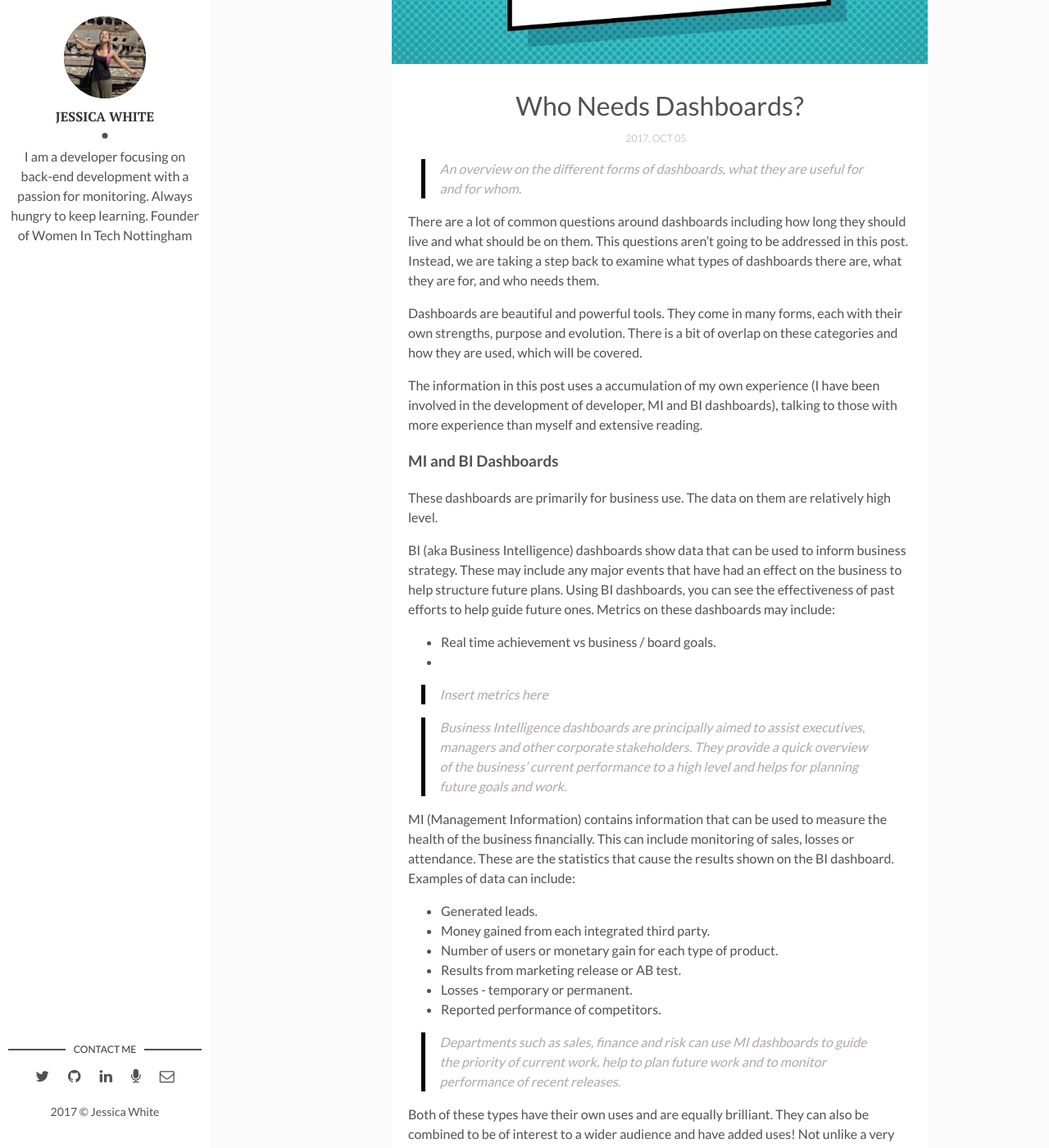
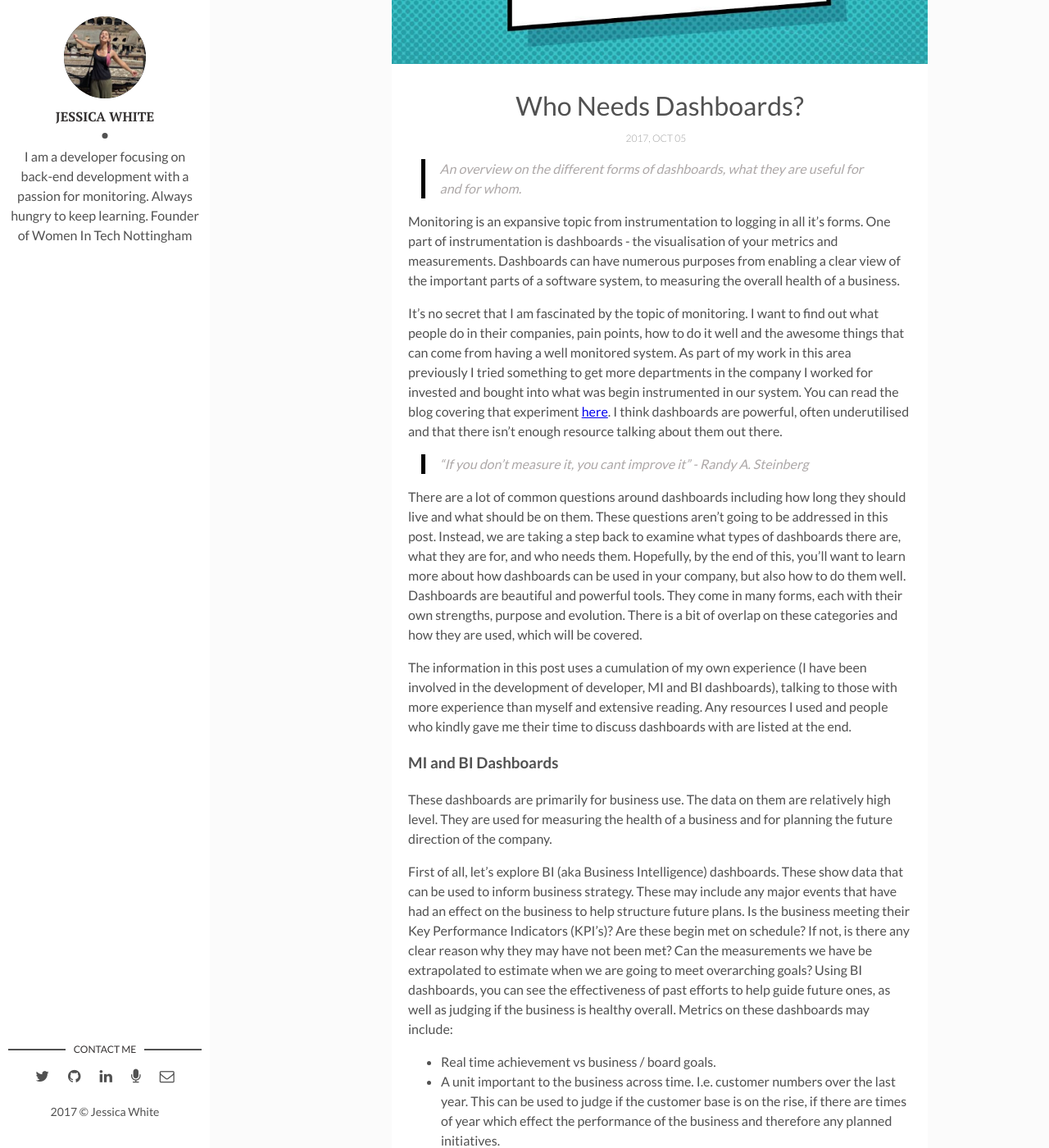
Before and after one commit to wordshaker/jesswhite_4, a Jekyll site: the page built from _posts/2017-10-05-whoneedsdashboards-post.md, in a window 1280 px wide and 1400 px high, scrolled down 306 px. Shown: the whole window at 82% size. Built offline with Jekyll 4.4.1, drawn with Linux system fonts in a browser that asks for light colours; some of the changed text lies outside the part shown.

Commit message:
Add more context to intro of dashboards post

```diff
--- a/_posts/2017-10-05-whoneedsdashboards-post.md
+++ b/_posts/2017-10-05-whoneedsdashboards-post.md
@@ -11,35 +11,42 @@ share: true
 
 > An overview on the different forms of dashboards, what they are useful for and for whom.
 
-There are a lot of common questions around dashboards including how long they should live and what should be on them. This questions aren't going to be addressed in this post. Instead, we are taking a step back to examine what types of dashboards there are, what they are for, and who needs them.
+Monitoring is an expansive topic from instrumentation to logging in all it's forms. One part of instrumentation is dashboards - the visualisation of your metrics and measurements. Dashboards can have numerous purposes from enabling a clear view of the important parts of a software system, to measuring the overall health of a business.
 
-Dashboards are beautiful and powerful tools. They come in many forms, each with their own strengths, purpose and evolution. There is a bit of overlap on these categories and how they are used, which will be covered.
+It's no secret that I am fascinated by the topic of monitoring. I want to find out what people do in their companies, pain points, how to do it well and the awesome things that can come from having a well monitored system. As part of my work in this area previously I tried something to get more departments in the company I worked for invested and bought into what was begin instrumented in our system. You can read the blog covering that experiment [here](https://jesswhite.co.uk/instrumentationforbusiness-post/). I think dashboards are powerful, often underutilised and that there isn't enough resource talking about them out there.
 
-The information in this post uses a accumulation of my own experience (I have been involved in the development of developer, MI and BI dashboards), talking to those with more experience than myself and extensive reading.
+> "If you don't measure it, you cant improve it" - Randy A. Steinberg
+
+There are a lot of common questions around dashboards including how long they should live and what should be on them. These questions aren't going to be addressed in this post. Instead, we are taking a step back to examine what types of dashboards there are, what they are for, and who needs them. Hopefully, by the end of this, you'll want to learn more about how dashboards can be used in your company, but also how to do them well. Dashboards are beautiful and powerful tools. They come in many forms, each with their own strengths, purpose and evolution. There is a bit of overlap on these categories and how they are used, which will be covered.
+
+The information in this post uses a cumulation of my own experience (I have been involved in the development of developer, MI and BI dashboards), talking to those with more experience than myself and extensive reading. Any resources I used and people who kindly gave me their time to discuss dashboards with are listed at the end.
 
 ### MI and BI Dashboards
 
-These dashboards are primarily for business use. The data on them are relatively high level.
+These dashboards are primarily for business use. The data on them are relatively high level. They are used for measuring the health of a business and for planning the future direction of the company.
 
-BI (aka Business Intelligence) dashboards show data that can be used to inform business strategy. These may include any major events that have had an effect on the business to help structure future plans. Using BI dashboards, you can see the effectiveness of past efforts to help guide future ones. Metrics on these dashboards may include:
+First of all, let's explore BI (aka Business Intelligence) dashboards. These show data that can be used to inform business strategy. These may include any major events that have had an effect on the business to help structure future plans. Is the business meeting their Key Performance Indicators (KPI's)? Are these begin met on schedule? If not, is there any clear reason why they may have not been met? Can the measurements we have be extrapolated to estimate when we are going to meet overarching goals? Using BI dashboards, you can see the effectiveness of past efforts to help guide future ones, as well as judging if the business is healthy overall. Metrics on these dashboards may include:
 
 * Real time achievement vs business / board goals.
-*
+* A unit important to the business across time. I.e. customer numbers over the last year. This can be used to judge if the customer base is on the rise, if there are times of year which effect the performance of the business and therefore any planned initiatives.
 
-> Insert metrics here
+These types of boards are principally aimed to assist executives, managers and other corporate stakeholders.
 
-> Business Intelligence dashboards are principally aimed to assist executives, managers and other corporate stakeholders. They provide a quick overview of the business' current performance to a high level and helps for planning future goals and work.
+> Upper management can use BI dashboards to help structure future business plans, so monitor the health of the business and to negotiate with / report to stakeholders.
+
+As I am not the primary audience for this kind of dashboard, I talked to a couple of people heading up companies.  These people use dashboards already, so I enquired to what information is important to them, but also in board meetings.
+
 
 MI (Management Information) contains information that can be used to measure the health of the business financially. This can include monitoring of sales, losses or attendance. These are the statistics that cause the results shown on the BI dashboard. Examples of data can include:
 
-* Generated leads.
-* Money gained from each integrated third party.
-* Number of users or monetary gain for each type of product.
-* Results from marketing release or AB test.
+* Generated leads
+* Money gained from each integrated third party
+* Number of users or monetary gain for each type of product
+* Results from marketing release or AB test
 * Losses - temporary or permanent.
 * Reported performance of competitors.
 
-> Departments such as sales, finance and risk can use MI dashboards to guide the priority of current work, help to plan future work and to monitor performance of recent releases.
+> Departments such as sales, finance and risk can use MI dashboards to guide the priority of  current work, help to plan future work and to monitor performance of recent releases.
 
 Both of these types have their own uses and are equally brilliant. They can also be combined to be of interest to a wider audience and have added uses! Not unlike a very cool transformer. By having a combined BI/MI dashboard the company can have a united vision on what the company is trying to achieve. This may be a financial goal, a number or users or something completely different. No matter what it is, the work employees do are normally guided in some way to achieve this goal. By showing this progress in a easy to understand format, everyone in the company can see the companies health, it's progress and how likely they are to get their bonus if its tied to performance.
 
```
